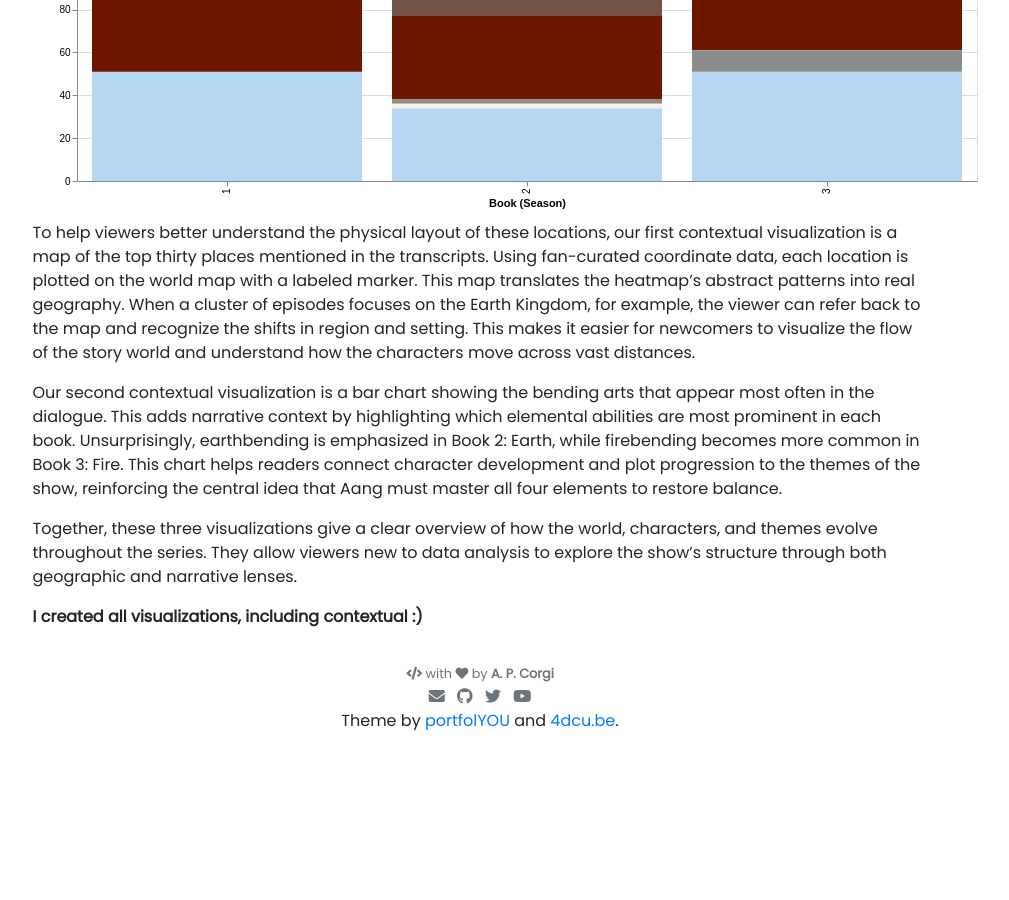
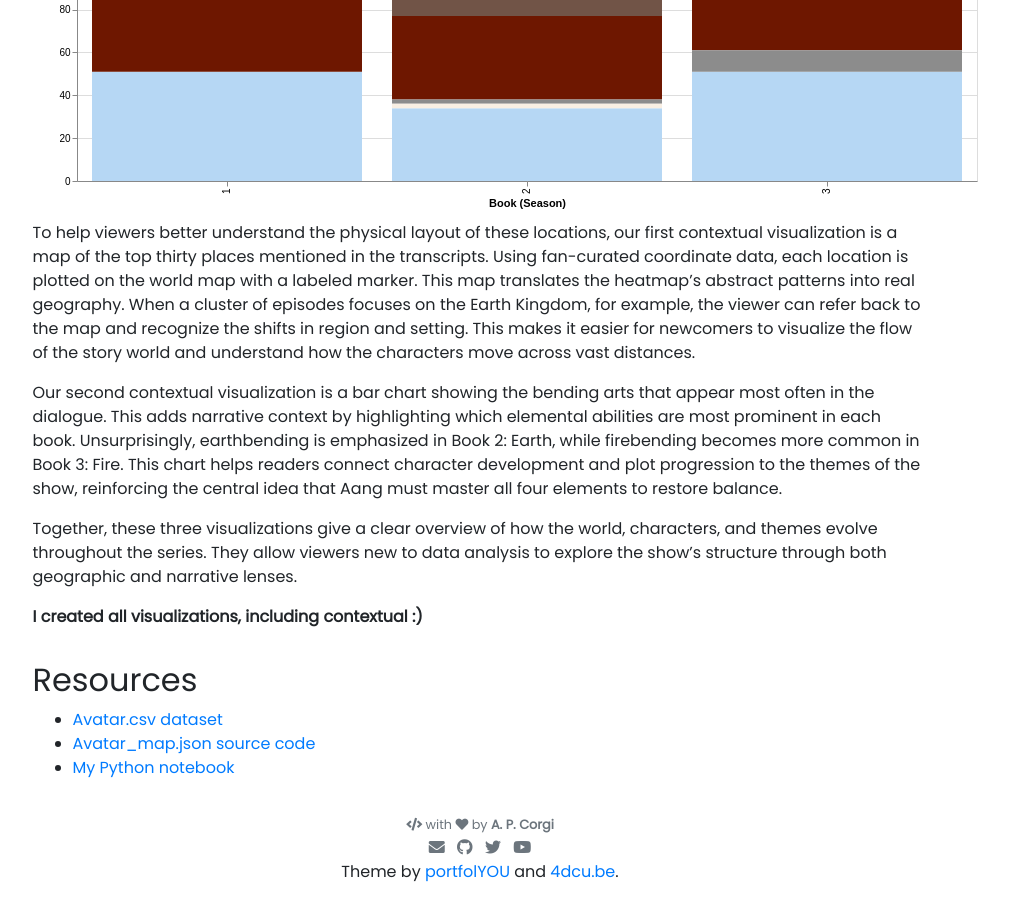
Before and after one commit to lekhapanati8/lekhapanati8.github.io, a Jekyll site: the page built from _projects/Avatar_The_Last_Airbender_Final_Project.md, in a window 1280 px wide and 900 px high, scrolled down 1930 px. Shown: the whole window, without its empty margins (160-1169 px from the left). Built offline with Jekyll 4.4.1, drawn with Linux system fonts in a browser that asks for light colours; nearby versions of some CDN libraries; before the commit the page ends 2679 px from its top, so only the background shows below that.

Commit message:
Update Avatar_The_Last_Airbender_Final_Project.md

```diff
--- a/_projects/Avatar_The_Last_Airbender_Final_Project.md
+++ b/_projects/Avatar_The_Last_Airbender_Final_Project.md
@@ -42,3 +42,9 @@ Our second contextual visualization is a bar chart showing the bending arts that
 Together, these three visualizations give a clear overview of how the world, characters, and themes evolve throughout the series. They allow viewers new to data analysis to explore the show’s structure through both geographic and narrative lenses.
 
 **I created all visualizations, including contextual :)**
+
+## Resources
+
+- [Avatar.csv dataset](https://raw.githubusercontent.com/rfordatascience/tidytuesday/master/data/2020/2020-08-11/avatar.csv)
+- [Avatar_map.json source code](https://avatar.fandom.com/wiki/Map:Avatar_world_map?action=edit)
+- [My Python notebook](https://github.com/lekhapanati8/lekhapanati8.github.io/blob/e9599199c1373339f7ccd290bcbd4e4fdd65dbf0/python_notebooks/IS445Final.ipynb)
```
